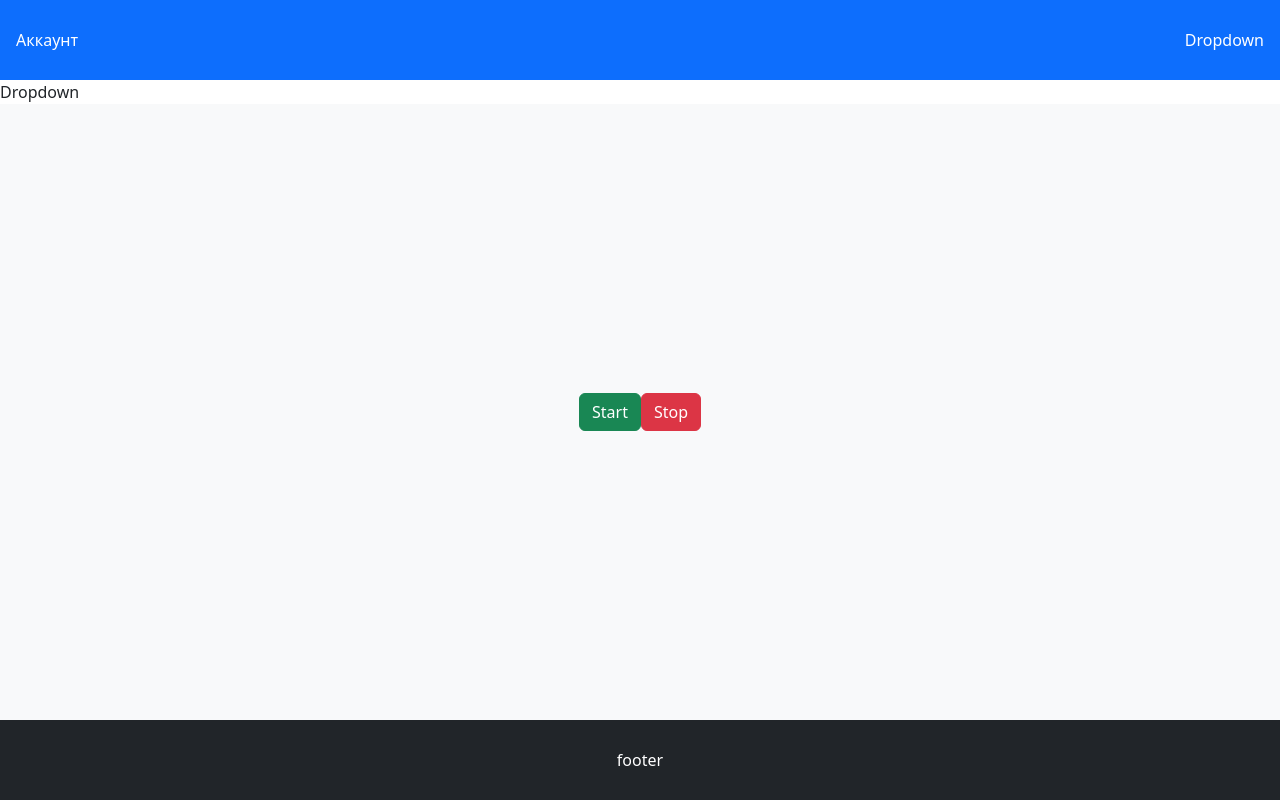
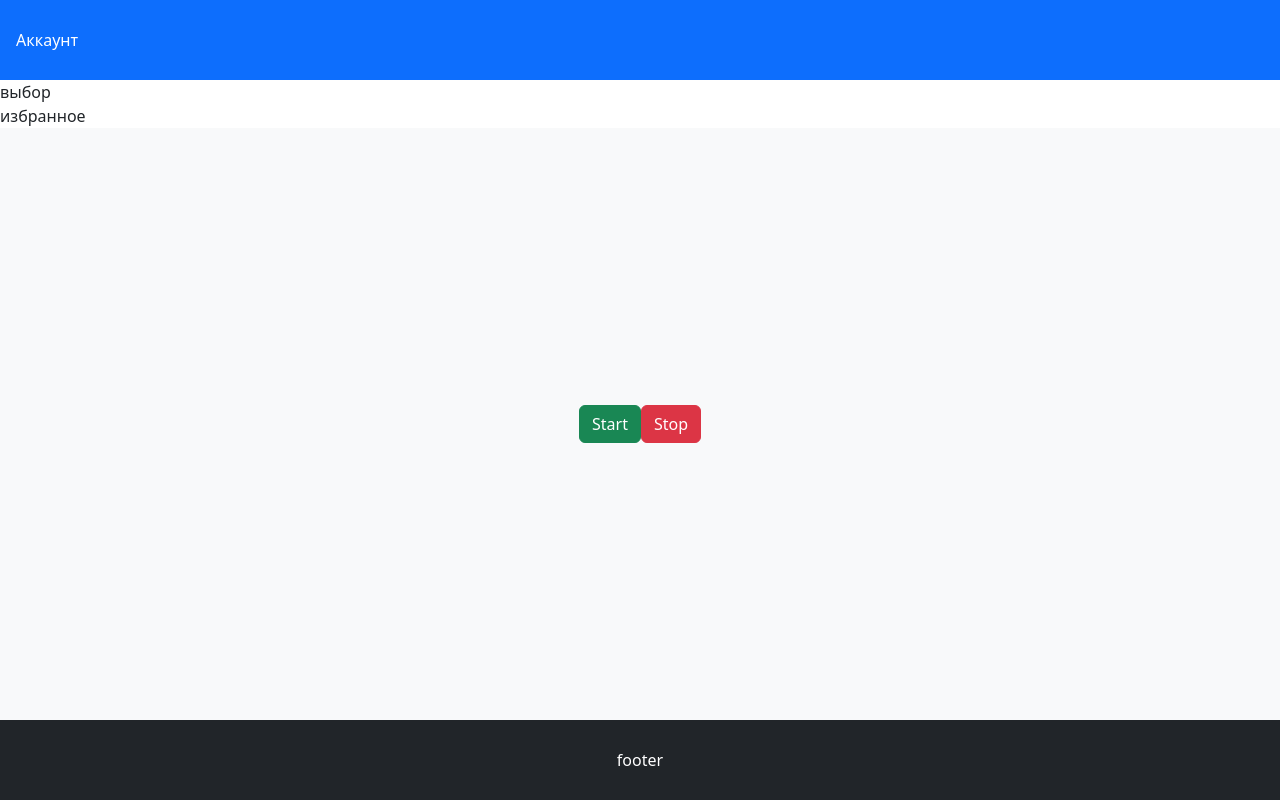
Before and after one commit to KayotPoziloy/thematic_audio_player, a React (Create React App) app in the folder frontend/: page / in a window 1280 px wide. Built offline with nearby package versions, Linux system fonts and the light colour scheme.

Commit message:
Small Fix DropdownMenu

```diff
--- a/frontend/src/App.tsx
+++ b/frontend/src/App.tsx
@@ -4,7 +4,7 @@ import {BrowserRouter as Router} from "react-router-dom";
 import Header from "./components/Header";
 import Content from "./components/Content";
 import Footer from "./components/Footer";
-import {DropdownMenu} from "./components/DropdownMenu";
+import { DropdownMenu, DropdownMenuFavourites } from "./components/DropdownMenu";
 
 function App() {
   return (
@@ -12,7 +12,8 @@ function App() {
         <Router>
           <div className="d-flex flex-column vh-100">
             <Header/>
-            <DropdownMenu/>
+            <DropdownMenu name="выбор"/>
+            <DropdownMenuFavourites name="избранное"/>
             <Content/>
             <Footer/>
           </div>
--- a/frontend/src/components/DropdownMenu.tsx
+++ /dev/null
@@ -1,93 +0,0 @@
-import React, { useState } from "react";
-import "./Dropdown.css"
-
-export function DropdownMenu() {
-  const [open, setOpen] = useState(false);
-
-  const handleOpen = () => setOpen(true);
-
-  const handleClose = () => setOpen(false);
-
-  return (
-    <Dropdown
-      open={open}
-      handleOpen={handleOpen}
-      handleClose={handleClose}
-      trigger={
-        <div>
-          Dropdown
-        </div>
-      }
-      menu={[
-        { label: "Игры", submenu: ["Gta 5", "Nfs"] },
-        { label: "Фильмы", submenu: ["Тарантино", "Гай Ричи"] },
-        { label: "Сериалы", submenu: ["Сопрано", "Во все тяжкие"] },
-      ]}
-    />
-  );
-}
-
-interface DropdownProps {
-  open: boolean;
-  handleOpen: () => void;
-  handleClose: () => void;
-  trigger: React.ReactNode;
-  menu: { label: string; submenu: string[] }[];
-}
-
-const Dropdown:React.FC<DropdownProps> =
-  ({
-     open,
-     handleOpen,
-     handleClose,
-     trigger,
-     menu
-  }) => {
-  return (
-    <div
-      className="dropdown"
-      onMouseEnter={handleOpen}
-      onMouseLeave={handleClose}
-    >
-      {trigger}
-      {open && (
-        <ul className="menu">
-          {menu.map((item, index) => (
-            <DropdownItem key={index} label={item.label} submenu={item.submenu} />
-          ))}
-        </ul>
-      )}
-    </div>
-  );
-};
-
-interface DropdownItemProps {
-  label: string;
-  submenu: string[];
-}
-
-const DropdownItem: React.FC<DropdownItemProps> = ({ label, submenu }) => {
-  const [subOpen, setSubOpen] = useState(false);
-
-  const handleSubOpen = () => setSubOpen(true);
-  const handleSubClose = () => setSubOpen(false);
-
-  return (
-    <li
-      className="menu-item"
-      onMouseEnter={handleSubOpen}
-      onMouseLeave={handleSubClose}
-    >
-      <button>{label}</button>
-      {subOpen && (
-        <ul className="submenu">
-          {submenu.map((subItem, index) => (
-            <li key={index} className="submenu-item">
-              <button>{subItem}</button>
-            </li>
-          ))}
-        </ul>
-      )}
-    </li>
-  )
-}
--- /dev/null
+++ b/frontend/src/components/DropdownMenu/Dropdown.tsx
@@ -0,0 +1,68 @@
+import React, {useState} from "react";
+
+interface DropdownProps {
+  open: boolean;
+  handleOpen: () => void;
+  handleClose: () => void;
+  trigger: React.ReactNode;
+  menu: { label: string; submenu: string[] }[];
+}
+
+const Dropdown:React.FC<DropdownProps> =
+  ({
+     open,
+     handleOpen,
+     handleClose,
+     trigger,
+     menu
+   }) => {
+    return (
+      <div
+        className="dropdown"
+        onMouseEnter={handleOpen}
+        onMouseLeave={handleClose}
+      >
+        {trigger}
+        {open && (
+          <ul className="menu">
+            {menu.map((item, index) => (
+              <DropdownItem key={index} label={item.label} submenu={item.submenu} />
+            ))}
+          </ul>
+        )}
+      </div>
+    );
+  };
+
+interface DropdownItemProps {
+  label: string;
+  submenu: string[];
+}
+
+const DropdownItem: React.FC<DropdownItemProps> = ({ label, submenu }) => {
+  const [subOpen, setSubOpen] = useState(false);
+
+  const handleSubOpen = () => setSubOpen(true);
+  const handleSubClose = () => setSubOpen(false);
+
+  return (
+    <li
+      className="menu-item"
+      onMouseEnter={handleSubOpen}
+      onMouseLeave={handleSubClose}
+    >
+      <button>{label}</button>
+      {subOpen && (
+        <ul className="submenu">
+          {submenu.map((subItem, index) => (
+            <li key={index} className="submenu-item">
+              <button>{subItem}</button>
+            </li>
+          ))}
+        </ul>
+      )}
+    </li>
+  )
+}
+
+export default Dropdown;
--- /dev/null
+++ b/frontend/src/components/DropdownMenu/DropdownMenu.tsx
@@ -0,0 +1,31 @@
+import React, { useState } from "react";
+import "./Dropdown.css"
+import Dropdown from "./Dropdown";
+
+function DropdownMenu({ name }: { name: String }) {
+  const [open, setOpen] = useState(false);
+
+  const handleOpen = () => setOpen(true);
+
+  const handleClose = () => setOpen(false);
+
+  return (
+    <Dropdown
+      open={open}
+      handleOpen={handleOpen}
+      handleClose={handleClose}
+      trigger={
+        <div>
+          {name}
+        </div>
+      }
+      menu={[
+        { label: "Игры", submenu: ["Gta 5", "Nfs"] },
+        { label: "Фильмы", submenu: ["Тарантино", "Гай Ричи"] },
+        { label: "Сериалы", submenu: ["Сопрано", "Во все тяжкие"] },
+      ]}
+    />
+  );
+}
+
+export default DropdownMenu;
--- /dev/null
+++ b/frontend/src/components/DropdownMenu/DropdownMenuFavourites.tsx
@@ -0,0 +1,33 @@
+import React, { useState } from "react";
+import Dropdown from "./Dropdown";
+
+interface DropdownMenuFavouritesProps {
+  name: string;
+}
+
+function DropdownMenuFavourites({ name }: DropdownMenuFavouritesProps) {
+  const [open, setOpen] = useState(false);
+
+  const handleOpen = () => setOpen(true);
+
+  const handleClose = () => setOpen(false);
+
+  return (
+    <Dropdown
+      open={open}
+      handleOpen={handleOpen}
+      handleClose={handleClose}
+      trigger={
+        <div>
+          {name}
+        </div>
+      }
+      menu={[
+        { label: "Музыка", submenu: ["Gta 5", "Nfs"] },
+        { label: "Станции", submenu: ["Тарантино", "Гай Ричи"] },
+      ]}
+    />
+  );
+}
+
+export default DropdownMenuFavourites;
--- /dev/null
+++ b/frontend/src/components/DropdownMenu/index.ts
@@ -0,0 +1,3 @@
+export { default as DropdownMenu } from "./DropdownMenu";
+export { default as DropdownMenuFavourites } from "./DropdownMenuFavourites";
+export { default as Dropdown } from "./Dropdown";
--- a/frontend/src/components/Header.tsx
+++ b/frontend/src/components/Header.tsx
@@ -1,6 +1,5 @@
 import React from "react";
 import { Link } from "react-router-dom";
-import { DropdownMenu } from "./DropdownMenu";
 
 export default function Header() {
     return (
@@ -9,7 +8,6 @@ export default function Header() {
             <nav className="d-flex flex-column flex-md-row">
                 <Link to="/account" className="nav-link text-white">Аккаунт</Link>
             </nav>
-            <DropdownMenu/>
         </header>
     );
 }
```
Also changed, not shown: frontend/src/components/DropdownMenu/Dropdown.css (renamed from frontend/src/components/Dropdown.css).
